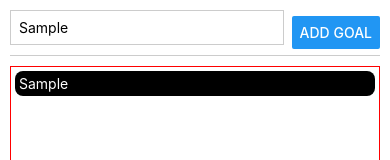
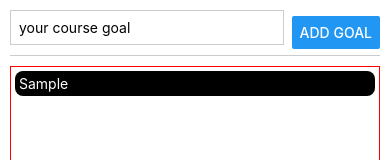
Before and after one commit to mohamedAllam9072/porjectX7, a React Native app: screen / in a window 390 px wide. Both pictures are taken after typing "Sample" into the empty fields and a click on the button "ADD GOAL". Shown: the top 160 px of the page. Built offline with nearby package versions, Linux system fonts and the light colour scheme.

Commit message:
add components

```diff
--- a/index.js
+++ b/index.js
@@ -3,7 +3,7 @@
  */
 
 import {AppRegistry} from 'react-native';
-import App from './App';
+import App from './src/App';
 import {name as appName} from './app.json';
 
 AppRegistry.registerComponent(appName, () => App);
--- a/App.js
+++ b/src/App.js
@@ -1,39 +1,23 @@
 import React, {useState} from 'react';
-
-import {
-  Button,
-  FlatList,
-  ScrollView,
-  StatusBar,
-  StyleSheet,
-  Text,
-  TextInput,
-  View,
-} from 'react-native';
-
+import {FlatList, StatusBar, StyleSheet, View} from 'react-native';
+import GoalItem from './components/GoalItem';
+import GoalInput from './components/GoalInput';
 export default function App() {
-  const [inputText, setInputText] = useState('');
   const [courseGoals, setCourseGoals] = useState([]);
-  function goalInputHandler(enteredText) {
-    setInputText(enteredText);
-  }
-  function addGoalHandler() {
+  function addGoalHandler(inputText) {
     setCourseGoals(currentCourseGoals => [
       ...currentCourseGoals,
       {text: inputText, id: Math.random().toString()},
     ]); // '...courseGoals' means keep list items and append with 'inputText'
   }
+  function deleteGoalHandler(id) {
+    setCourseGoals(currentCourseGoals => {
+      return currentCourseGoals.filter(goal => goal.id !== id); //if id is true filter = delete the goal from list
+    });
+  }
   return (
     <View style={styles.appContainer}>
-      <View style={styles.inputCountainer}>
-        <TextInput
-          style={styles.inputText}
-          placeholder="your course goal"
-          onChangeText={goalInputHandler} // we don't put () becouse of we need to execute this method every time  text changes
-        />
-        <Button title="Add Goal" onPress={addGoalHandler} />
-      </View>
-
+      <GoalInput onAddGoal={addGoalHandler} />
       {/* HINT :::: handle list using scroll view */}
 
       {/* <ScrollView style={styles.scrollTextview}>
@@ -50,9 +34,11 @@
         data={courseGoals}
         renderItem={itemData => {
           return (
-            <View style={styles.goalItem}>
-              <Text style={styles.textview}>{itemData.item.text}</Text>
-            </View>
+            <GoalItem
+              text={itemData.item.text}
+              id={itemData.item.id}
+              onDeleteGoal={deleteGoalHandler}
+            />
           );
         }}
         keyExtractor={(item, index) => {
@@ -74,23 +60,6 @@
     flex: 1,
     padding: 10,
   },
-  inputCountainer: {
-    flexDirection: 'row',
-    alignItems: 'center',
-    justifyContent: 'space-between',
-    borderBottomColor: '#cccccc',
-    borderBottomWidth: 1,
-    marginBottom: 10,
-  },
-  inputText: {
-    flex: 1,
-    borderWidth: 1,
-    borderColor: '#cccccc',
-    width: '70%',
-    marginRight: 8,
-    padding: 8,
-    marginBottom: 10,
-  },
   flexBox: {
     flex: 1, // means take all space of screen like weight in android
     flexDirection: 'column', // flexDirection like oraination in android, column = vertival , row = horizontail
@@ -102,15 +71,6 @@
     alignItems: 'center',
     justifyContent: 'center',
   },
-  textview: {
-    color: '#FFFFFF',
-  },
-  goalItem: {
-    margin: 4,
-    padding: 4,
-    borderRadius: 8,
-    backgroundColor: '#000000',
-  },
   scrollTextview: {
     flex: 5,
     borderColor: 'red',
--- /dev/null
+++ b/src/components/GoalInput.js
@@ -0,0 +1,45 @@
+/* eslint-disable react/react-in-jsx-scope */
+import {StyleSheet, View, TextInput, Button} from 'react-native';
+import {useState} from 'react';
+function GoalInput(props) {
+  const [inputText, setInputText] = useState('');
+  function goalInputHandler(enteredText) {
+    setInputText(enteredText);
+  }
+  function addGoalHandler() {
+    props.onAddGoal(inputText);
+    setInputText('');
+  }
+  return (
+    <View style={styles.inputCountainer}>
+      <TextInput
+        style={styles.inputText}
+        placeholder="your course goal"
+        onChangeText={goalInputHandler} // we don't put () becouse of we need to execute this method every time  text changes
+        value={inputText}
+      />
+      <Button title="Add Goal" onPress={addGoalHandler} />
+    </View>
+  );
+}
+
+export default GoalInput;
+const styles = StyleSheet.create({
+  inputCountainer: {
+    flexDirection: 'row',
+    alignItems: 'center',
+    justifyContent: 'space-between',
+    borderBottomColor: '#cccccc',
+    borderBottomWidth: 1,
+    marginBottom: 10,
+  },
+  inputText: {
+    flex: 1,
+    borderWidth: 1,
+    borderColor: '#cccccc',
+    width: '70%',
+    marginRight: 8,
+    padding: 8,
+    marginBottom: 10,
+  },
+});
--- /dev/null
+++ b/src/components/GoalItem.js
@@ -0,0 +1,29 @@
+/* eslint-disable react/react-in-jsx-scope */
+import {StyleSheet, View, Text, Pressable} from 'react-native';
+function GoalItem(props) {
+  return (
+    <View style={styles.goalItem}>
+      <Pressable
+        android_ripple={{color: '#dddddd'}}
+        style={({pressed}) => pressed && styles.pressedItem}
+        onPress={props.onDeleteGoal.bind(this, props.id)}>
+        <Text style={styles.textview}>{props.text}</Text>
+      </Pressable>
+    </View>
+  );
+}
+export default GoalItem;
+const styles = StyleSheet.create({
+  textview: {
+    padding: 4,
+    color: '#FFFFFF',
+  },
+  goalItem: {
+    margin: 4,
+    borderRadius: 8,
+    backgroundColor: '#000000',
+  },
+  pressedItem: {
+    opacity: 0.5,
+  },
+});
```
Also changed, not shown: src/utils/Commands.txt (renamed from Commands.txt), 1 other file (tests, documents, lock files or other folders).
